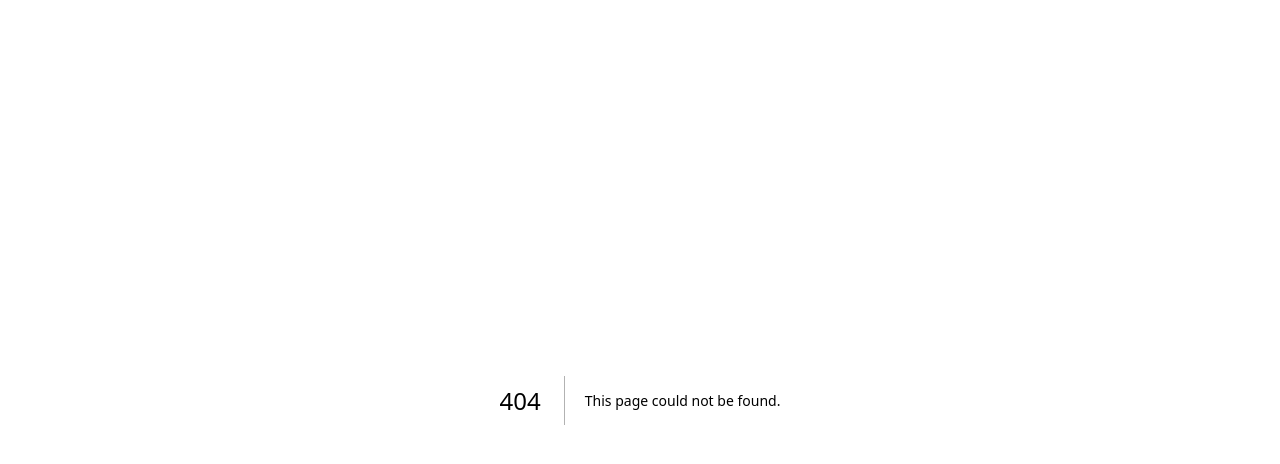
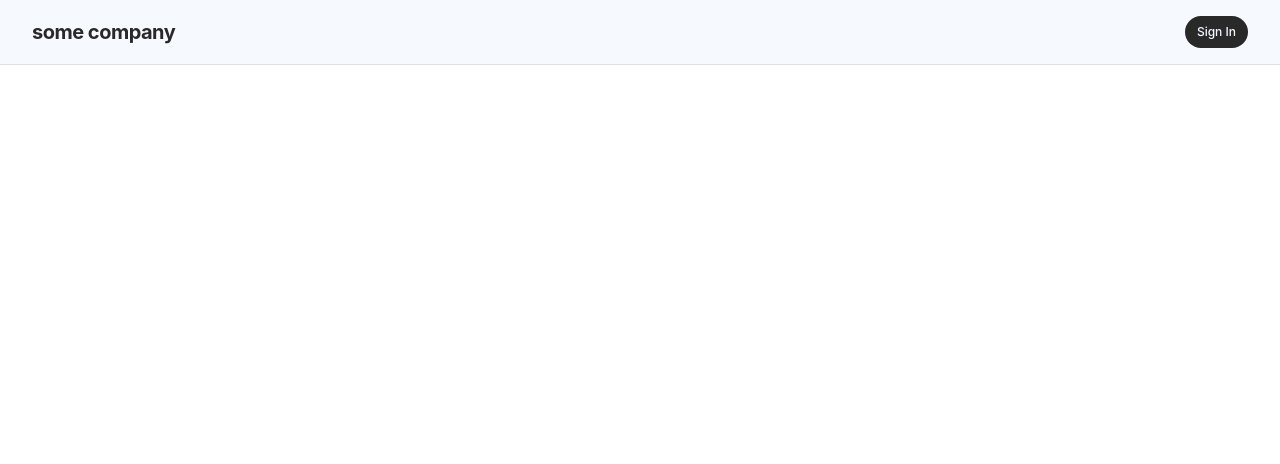
Before and after one commit to Robin-code01/saasy_baka, a Next.js app in the folder frontend/: page /dashboard in a window 1280 px wide. Before the commit this address had no page. Shown: the top 464 px of the page. Built offline with nearby package versions, Linux system fonts and the light colour scheme.

Commit message:
Add Dashboard page with Header component integration

```diff
--- /dev/null
+++ b/frontend/src/app/dashboard/page.tsx
@@ -0,0 +1,7 @@
+import { Header } from "@/components/layout/dashboard-header/header";
+
+export default function Dashboard() {
+    return (
+        <Header companyName="some company" />
+    )
+}
```
